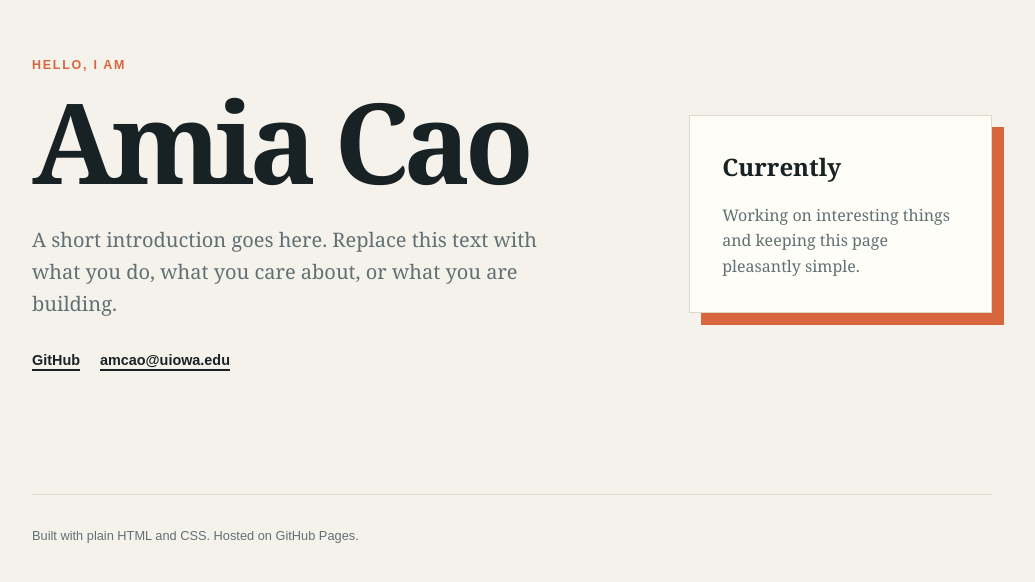
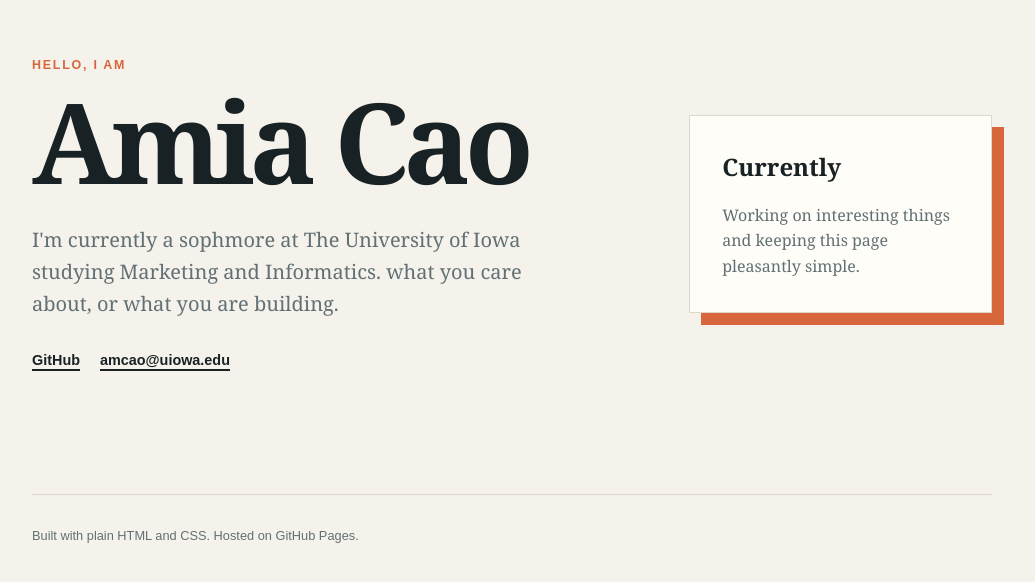
Before and after one commit to amiacao/amiacao.github.io, a plain HTML site: page index.html in a window 1280 px wide. Shown: the part 130-712 px from the top of the page, without its empty margins (128-1163 px from the left). Drawn offline with Linux system fonts and the light colour scheme.

Commit message:
new changed

```diff
--- a/index.html
+++ b/index.html
@@ -13,7 +13,7 @@
       <div>
         <p class="eyebrow">Hello, I am</p>
         <h1 id="profile-name">Amia Cao</h1>
-        <p class="intro">A short introduction goes here. Replace this text with what you do, what you care about, or what you are building.</p>
+        <p class="intro">I'm currently a sophmore at The University of Iowa studying Marketing and Informatics. what you care about, or what you are building.</p>
         <nav class="links" aria-label="Profile links">
           <a href="https://github.com/">GitHub</a>
           <a href="mailto:hello@example.com">amcao@uiowa.edu</a>
```
